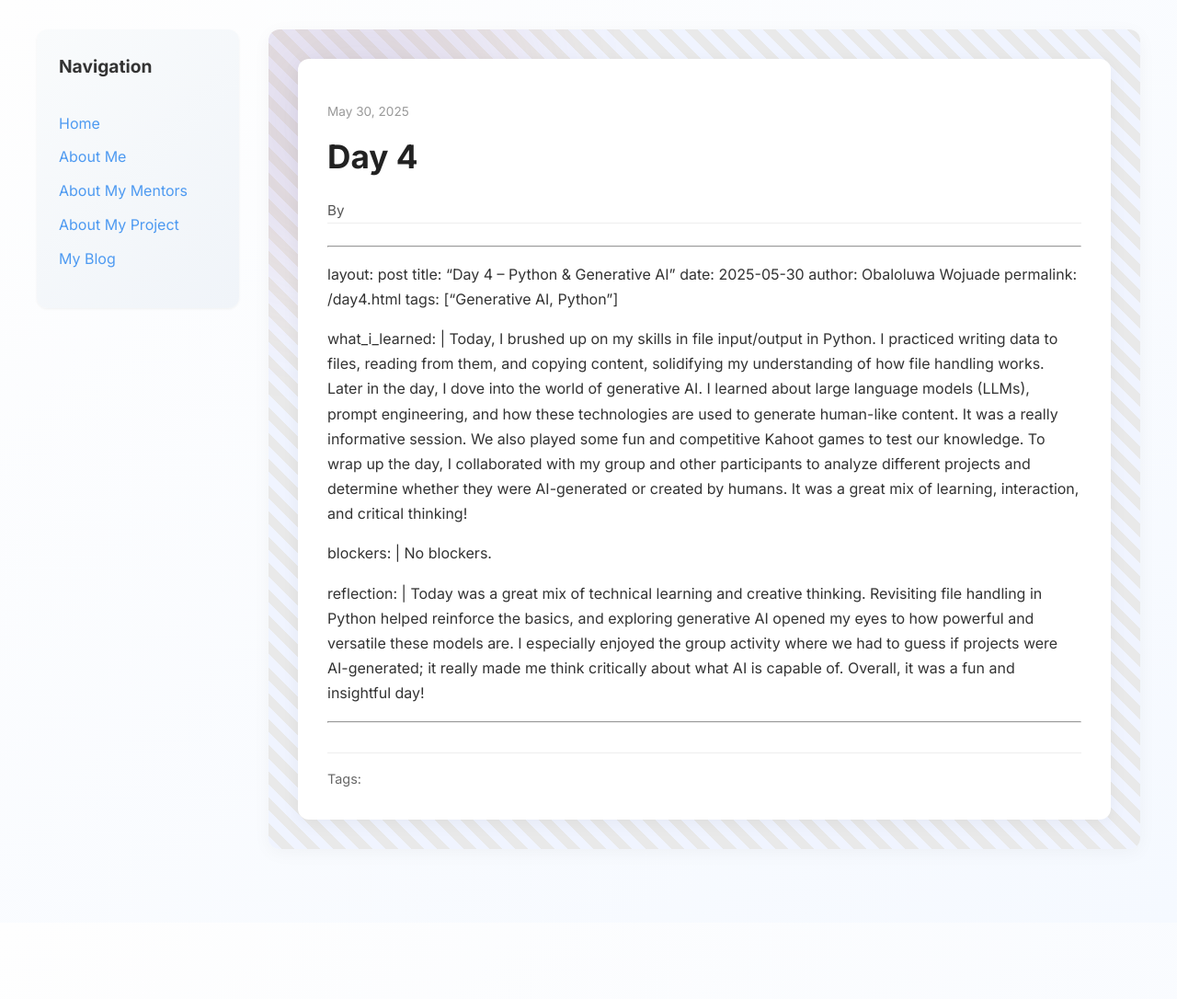
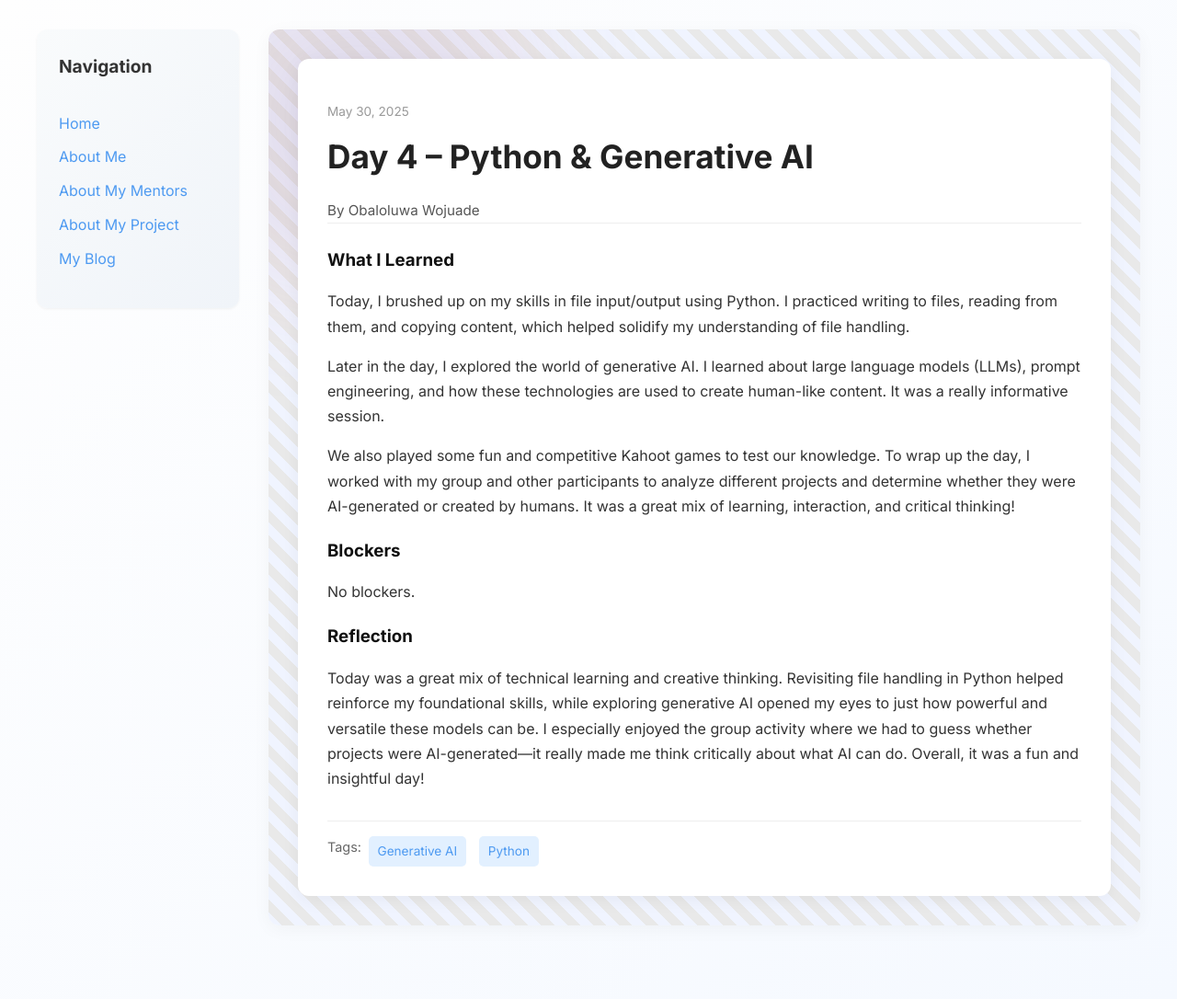
Before and after one commit to obwoj1/obwoj1.github.io, a Jekyll site: the page built from _posts/2025-05-30-day-4.md, in a window 1280 px wide. Shown: the whole page at 92% size. Built offline with Jekyll 4.4.1, drawn with Linux system fonts in a browser that asks for light colours; our own code applies the rules of GitHub Pages for plain Markdown files; before the commit the page ends 1003 px from its top, so only the background shows below that.

Commit message:
Update 2025-05-30-day-4.md

```diff
--- a/_posts/2025-05-30-day-4.md
+++ b/_posts/2025-05-30-day-4.md
@@ -1,21 +1,22 @@
-
 ---
 layout: post
-title: "Day 4 –  Python & Generative AI"
+title: "Day 4 – Python & Generative AI"
 date: 2025-05-30
 author: Obaloluwa Wojuade
 permalink: /day4.html
-tags: ["Generative AI, Python"]
+tags: ["Generative AI", "Python"]
 
 what_i_learned: |
-  Today, I brushed up on my skills in file input/output in Python. I practiced writing data to files, reading from them, and copying content, solidifying my understanding of how file handling works.
-Later in the day, I dove into the world of generative AI. I learned about large language models (LLMs), prompt engineering, and how these technologies are used to generate human-like content. It was a really informative session.
-We also played some fun and competitive Kahoot games to test our knowledge. To wrap up the day, I collaborated with my group and other participants to analyze different projects and determine whether they were AI-generated or created by humans. It was a great mix of learning, interaction, and critical thinking!
+  Today, I brushed up on my skills in file input/output using Python. I practiced writing to files, reading from them, and copying content, which helped solidify my understanding of file handling.
+
+  Later in the day, I explored the world of generative AI. I learned about large language models (LLMs), prompt engineering, and how these technologies are used to create human-like content. It was a really informative session.
+
+  We also played some fun and competitive Kahoot games to test our knowledge. To wrap up the day, I worked with my group and other participants to analyze different projects and determine whether they were AI-generated or created by humans. It was a great mix of learning, interaction, and critical thinking!
 
 blockers: |
   No blockers.
 
 reflection: |
-  Today  was a great mix of technical learning and creative thinking. Revisiting file handling in Python helped reinforce the basics, and exploring generative AI opened my eyes to how powerful and versatile these models are. I especially enjoyed the group activity where we had to guess if projects were AI-generated; it really made me think critically about what AI is capable of. Overall, it was a fun and insightful day!
+  Today was a great mix of technical learning and creative thinking. Revisiting file handling in Python helped reinforce my foundational skills, while exploring generative AI opened my eyes to just how powerful and versatile these models can be. I especially enjoyed the group activity where we had to guess whether projects were AI-generated—it really made me think critically about what AI can do. Overall, it was a fun and insightful day!
 
 ---
```
